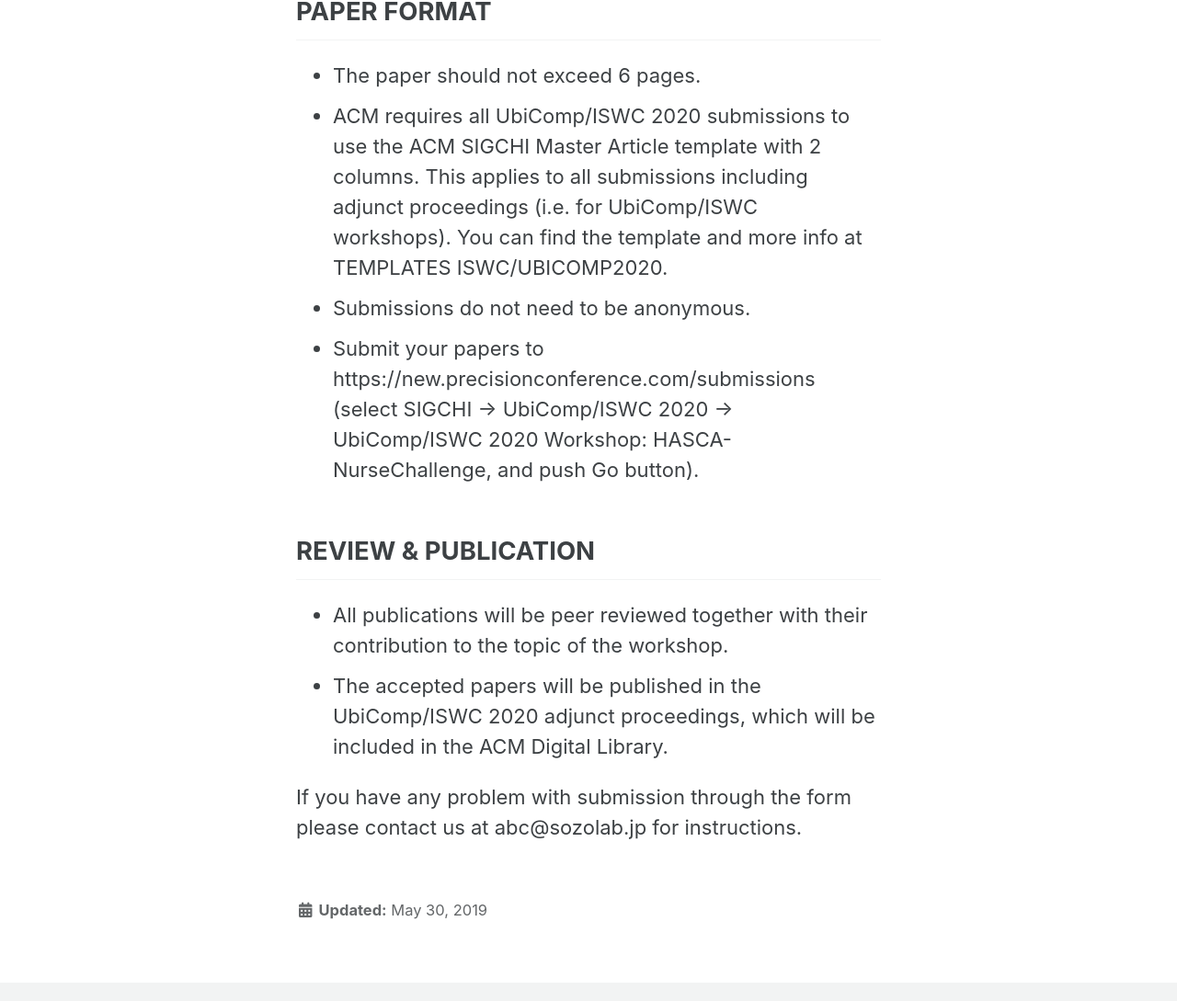
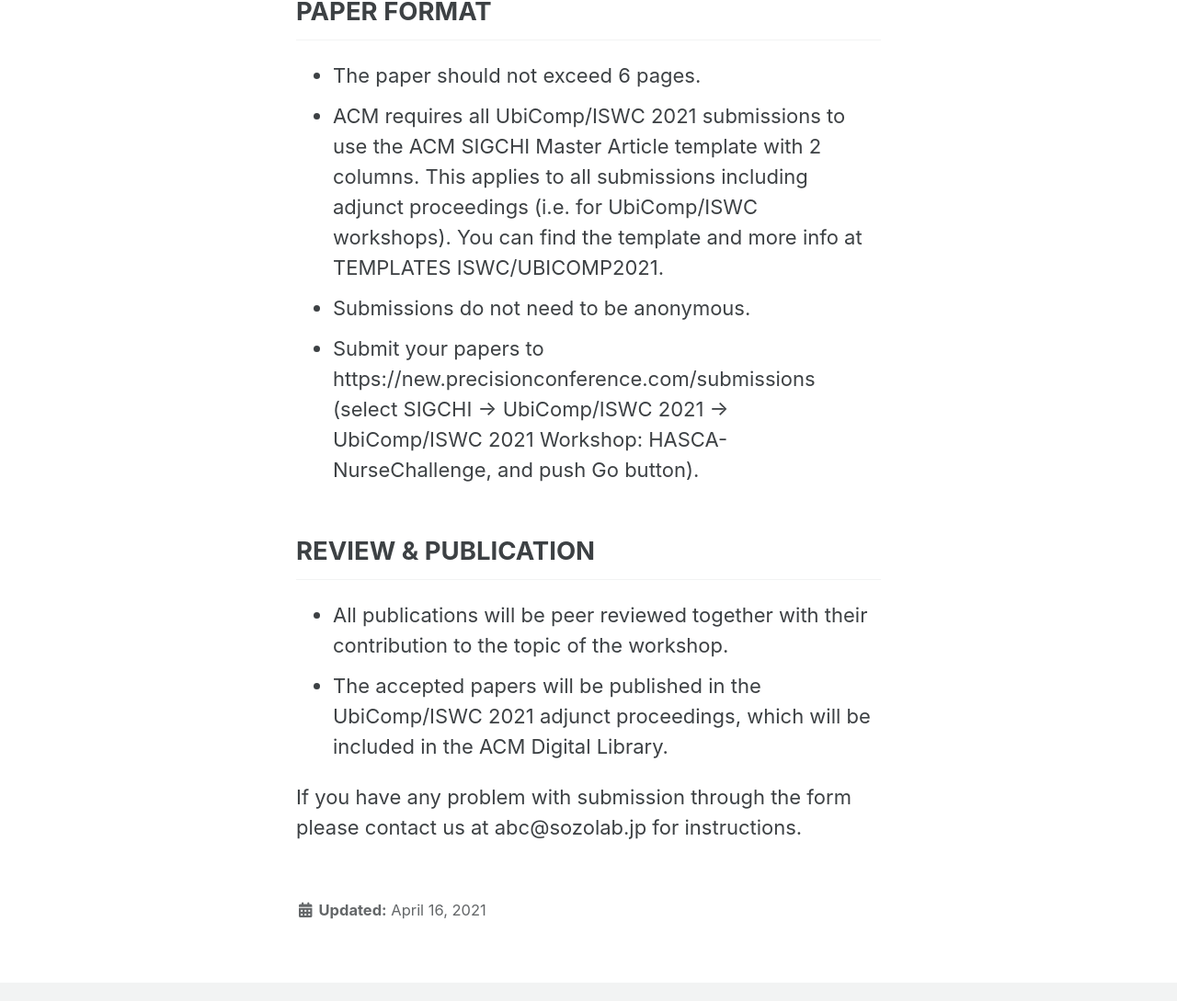
Before and after one commit to abc-research/nurse2021, a Jekyll site: the page built from _pages/submissionPaper.md, in a window 1280 px wide. Shown: the part 767-1856 px from the top of the page at 92% size. Built offline with Jekyll 4.4.1, drawn with Linux system fonts in a browser that asks for light colours; cached includes are drawn as plain includes; nearby versions of some CDN libraries.

Commit message:
fix: change year 2020 to 2021, and remove space

```diff
--- a/_pages/submissionPaper.md
+++ b/_pages/submissionPaper.md
@@ -3,7 +3,7 @@
 permalink: /paper/
 title: "How to Submit Paper"
 excerpt: "Join the Challenge"
-last_modified_at: 2019-05-30T15:15:09-04:00
+last_modified_at: 2021-04-16T20:00:00-09:00
 toc: false
 ---
 
@@ -20,13 +20,13 @@
 
 ## PAPER FORMAT
 - The paper should not exceed 6 pages.
-- ACM requires all UbiComp/ISWC 2020 submissions to use the ACM SIGCHI Master Article template with 2 columns. This applies to all submissions including adjunct proceedings (i.e. for UbiComp/ISWC workshops). You can find the template and more info at TEMPLATES ISWC/UBICOMP2020.
+- ACM requires all UbiComp/ISWC 2021 submissions to use the ACM SIGCHI Master Article template with 2 columns. This applies to all submissions including adjunct proceedings (i.e. for UbiComp/ISWC workshops). You can find the template and more info at TEMPLATES ISWC/UBICOMP2021.
 - Submissions do not need to be anonymous.
-- Submit your papers to https://new.precisionconference.com/submissions (select SIGCHI -> UbiComp/ISWC 2020 -> UbiComp/ISWC 2020 Workshop: HASCA-NurseChallenge, and push Go button).
+- Submit your papers to https://new.precisionconference.com/submissions (select SIGCHI -> UbiComp/ISWC 2021 -> UbiComp/ISWC 2021 Workshop: HASCA-NurseChallenge, and push Go button).
 
 ## REVIEW & PUBLICATION
 - All publications will be peer reviewed together with their contribution to the topic of the workshop.
-- The accepted papers will be published in the UbiComp/ISWC 2020 adjunct proceedings, which will be included in the ACM Digital Library.
+- The accepted papers will be published in the UbiComp/ISWC 2021 adjunct proceedings, which will be included in the ACM Digital Library.
 
 If you have any problem with submission through the form please contact us at
 abc@sozolab.jp for instructions.
```
Also changed, not shown: _pages/aboutOrganizers.md (+3 -1 lines), _pages/faq.md (+2 -2 lines), _pages/rules.md (+2 -4 lines), _pages/submission.md (+2 -2 lines).
